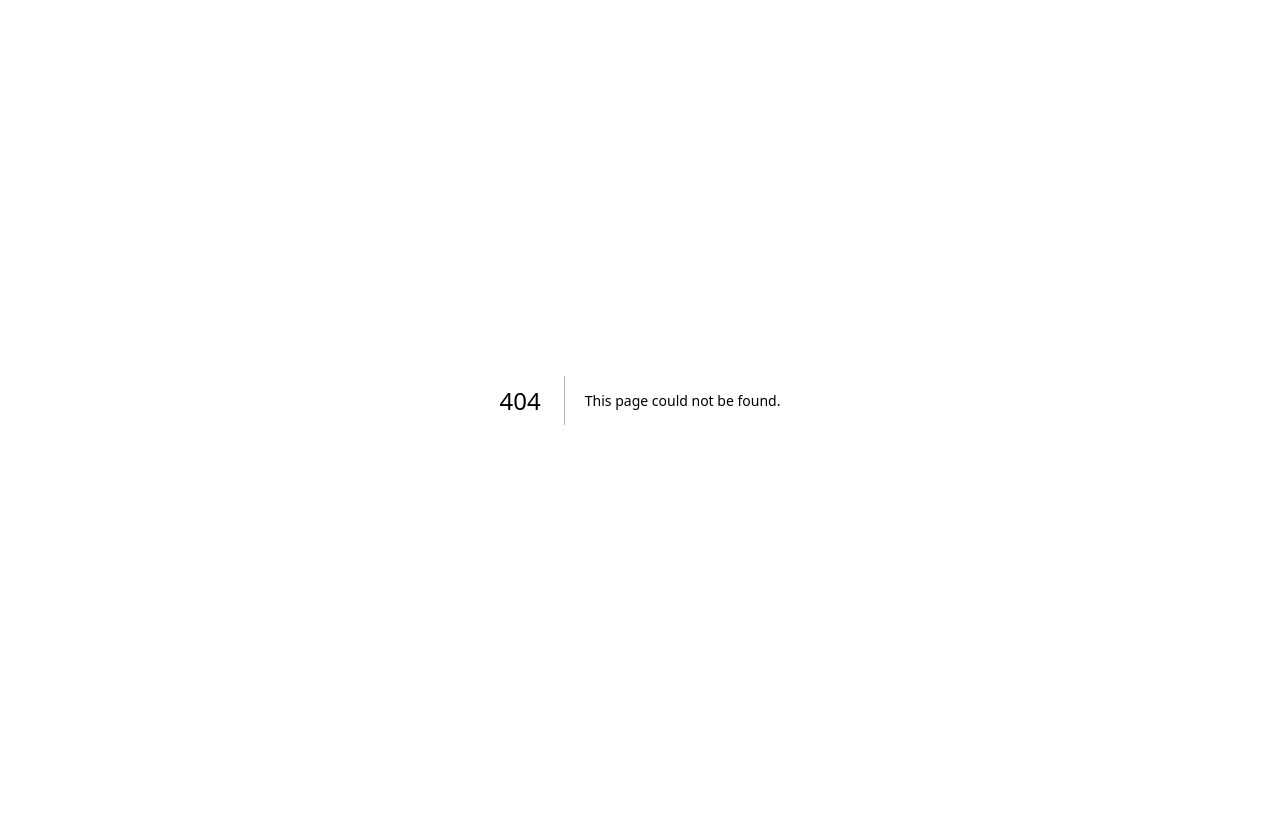
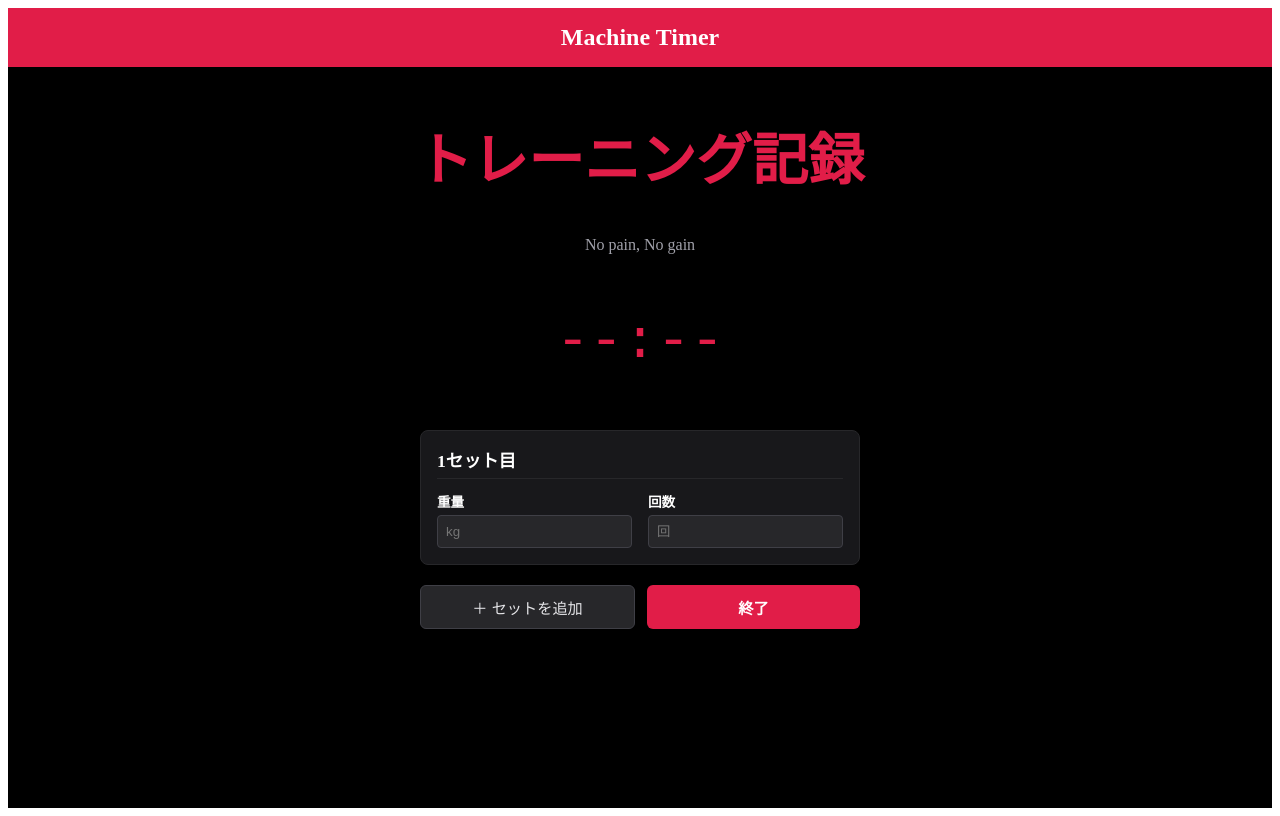
Before and after one commit to mitsuki245748C/machine-timer, a Next.js app: page /history in a window 1280 px wide. Before the commit this address had no page. Built offline with nearby package versions, Linux system fonts and the light colour scheme; no server answers.

Commit message:
feat: ページ遷移してトレーニング記録

```diff
--- /dev/null
+++ b/app/history/page.tsx
@@ -0,0 +1,292 @@
+"use client";
+
+import { useSearchParams, useRouter } from "next/navigation";
+import { useState } from "react";
+
+import { useStopwatches } from "../stopwatch/use-stopwatches";
+
+function formatTime(seconds: number): string {
+  const minutes = Math.floor(seconds / 60);
+
+  return `${minutes.toString().padStart(2, "0")}:${(seconds % 60)
+    .toString()
+    .padStart(2, "0")}`;
+}
+
+// 1セット分のデータ
+type SetData = {
+  weight: string;
+  reps: string;
+};
+
+export default function History() {
+  const searchParams = useSearchParams();
+  const router = useRouter();
+
+  // URLからidを取得
+  const machineId = Number(searchParams.get("machineId"));
+
+  const { data, sendAction, pending } = useStopwatches();
+
+  // そのidのマシンだけ抜き出す
+  const state = data?.machines.find(({ id }) => id === machineId)?.state;
+
+  // セットの一覧
+  const [sets, setSets] = useState<SetData[]>([
+    {
+      weight: "",
+      reps: "",
+    },
+  ]);
+
+  // 重量を変更
+  const handleWeightChange = (index: number, value: string) => {
+    setSets(
+      sets.map((set, i) =>
+        i === index
+          ? { ...set, weight: value }
+          : set
+      )
+    );
+  };
+
+  // 回数を変更
+  const handleRepsChange = (index: number, value: string) => {
+    setSets(
+      sets.map((set, i) =>
+        i === index
+          ? { ...set, reps: value }
+          : set
+      )
+    );
+  };
+
+  // セットを追加
+  const addSet = () => {
+    setSets([
+      ...sets,
+      {
+        weight: "",
+        reps: "",
+      },
+    ]);
+  };
+
+  // 終了ボタン
+  const handleSubmit = async (
+    e: React.FormEvent<HTMLFormElement>
+  ) => {
+    e.preventDefault();
+
+    console.log({
+      machineId,
+      sets,
+    });
+
+    try {
+      // 器具のステータスを「空き」に変更
+      const response = await fetch(
+        `/api/machines/${machineId}/status`,
+        {
+          method: "PATCH",
+          headers: {
+            "Content-Type": "application/json",
+          },
+          body: JSON.stringify({
+            status: "空き",
+          }),
+        }
+      );
+
+      if (!response.ok) {
+        throw new Error("器具のステータス更新に失敗しました。");
+      }
+
+      // タイマーをリセット
+      await sendAction("reset", machineId);
+
+      // リセット完了後、トップページへ戻る
+      router.push("/");
+    } catch (error) {
+      console.error(error);
+    }
+  };
+
+  return (
+    <div className="home">
+      <header className="banner">Machine Timer</header>
+
+      <main className="machine-panel" aria-label="Machine Timer">
+        <h1>トレーニング記録</h1>
+
+        <p style={{ color: "#a1a1aa", margin: 0 }}>
+          No pain, No gain
+        </p>
+
+        <p
+          style={{
+            fontSize: "3.5rem",
+            fontFamily: "monospace",
+            color: "#e11d48",
+            margin: "1rem 0",
+          }}
+        >
+          {state ? formatTime(state.seconds) : "--:--"}
+        </p>
+
+        <form onSubmit={handleSubmit}>
+          {sets.map((set, index) => (
+            <div
+              key={index}
+              style={{
+                backgroundColor: "#18181b",
+                border: "1px solid #27272a",
+                borderRadius: "8px",
+                padding: "16px",
+                marginBottom: "16px",
+              }}
+            >
+              {/* セット数の見出し */}
+              <h3
+                style={{
+                  margin: "0 0 12px 0",
+                  color: "#ffffff",
+                  fontSize: "1.1rem",
+                  fontWeight: "bold",
+                  borderBottom: "1px solid #27272a",
+                  paddingBottom: "6px",
+                }}
+              >
+                {index + 1}セット目
+              </h3>
+
+              <div
+                style={{
+                  display: "flex",
+                  gap: "16px",
+                }}
+              >
+                {/* 重量入力エリア */}
+                <div style={{ flex: 1 }}>
+                  <label
+                    style={{
+                      display: "block",
+                      fontSize: "0.85rem",
+                      fontWeight: "600",
+                      color: "#ffffff",
+                      marginBottom: "4px",
+                    }}
+                  >
+                    重量
+                  </label>
+
+                  <input
+                    type="number"
+                    value={set.weight}
+                    onChange={(e) =>
+                      handleWeightChange(
+                        index,
+                        e.target.value
+                      )
+                    }
+                    placeholder="kg"
+                    style={{
+                      width: "100%",
+                      padding: "8px",
+                      backgroundColor: "#27272a",
+                      color: "#ffffff",
+                      border: "1px solid #3f3f46",
+                      borderRadius: "4px",
+                      boxSizing: "border-box",
+                    }}
+                  />
+                </div>
+
+                {/* 回数入力エリア */}
+                <div style={{ flex: 1 }}>
+                  <label
+                    style={{
+                      display: "block",
+                      fontSize: "0.85rem",
+                      fontWeight: "600",
+                      color: "#ffffff",
+                      marginBottom: "4px",
+                    }}
+                  >
+                    回数
+                  </label>
+
+                  <input
+                    type="number"
+                    value={set.reps}
+                    onChange={(e) =>
+                      handleRepsChange(
+                        index,
+                        e.target.value
+                      )
+                    }
+                    placeholder="回"
+                    style={{
+                      width: "100%",
+                      padding: "8px",
+                      backgroundColor: "#27272a",
+                      color: "#ffffff",
+                      border: "1px solid #3f3f46",
+                      borderRadius: "4px",
+                      boxSizing: "border-box",
+                    }}
+                  />
+                </div>
+              </div>
+            </div>
+          ))}
+
+          {/* ボタン配置エリア */}
+          <div
+            style={{
+              display: "flex",
+              gap: "12px",
+              marginTop: "20px",
+            }}
+          >
+            <button
+              type="button"
+              onClick={addSet}
+              style={{
+                flex: 1,
+                padding: "10px 16px",
+                backgroundColor: "#27272a",
+                color: "#e4e4e7",
+                border: "1px solid #3f3f46",
+                borderRadius: "6px",
+                fontSize: "0.95rem",
+                fontWeight: "500",
+                cursor: "pointer",
+              }}
+            >
+              ＋ セットを追加
+            </button>
+
+            <button
+              type="submit"
+              disabled={pending}
+              style={{
+                flex: 1,
+                padding: "10px 16px",
+                backgroundColor: "#e11d48",
+                color: "#ffffff",
+                border: "none",
+                borderRadius: "6px",
+                fontSize: "0.95rem",
+                fontWeight: "600",
+                cursor: "pointer",
+              }}
+            >
+              {pending ? "終了処理中..." : "終了"}
+            </button>
+          </div>
+        </form>
+      </main>
+    </div>
+  );
+}
--- a/app/stopwatch/Stopwatch.tsx
+++ b/app/stopwatch/Stopwatch.tsx
@@ -2,6 +2,7 @@
 
 import { useEffect, useState } from "react";
 import { useStopwatches } from "./use-stopwatches";
+import { useRouter } from "next/navigation";
 
 type Machine = {
   id: number;
@@ -25,6 +26,7 @@ function formatTime(seconds: number): string {
 }
 
 export function Stopwatch() {
+  const router = useRouter();
   const { data, error, pending, sendAction } = useStopwatches();
   const [machines, setMachines] = useState<Machine[]>([]);
   const [isLoading, setIsLoading] = useState(true);
@@ -87,6 +89,7 @@ export function Stopwatch() {
     try {
       await updateMachineStatus(machineId, "使用中");
       await sendAction("start", machineId);
+      router.push(`/history?machineId=${machineId}`);  //マシンidのパスを取得したお
     } catch (error) {
       setStatusError(
         error instanceof Error
```
Also changed, not shown: app/page.tsx (line endings or trailing spaces).
